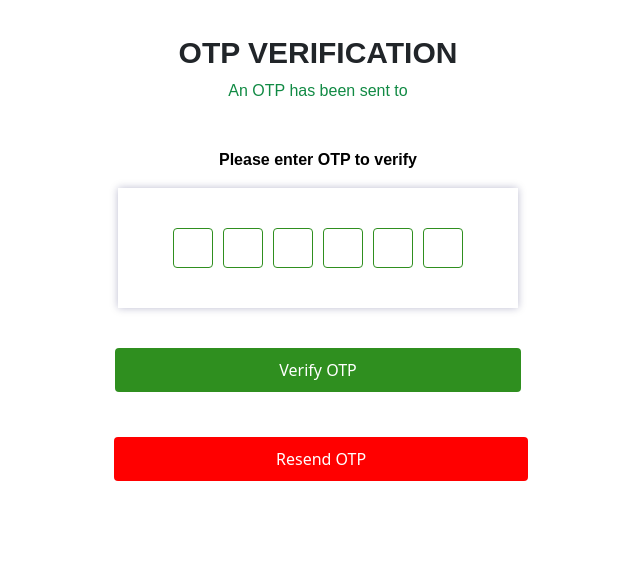
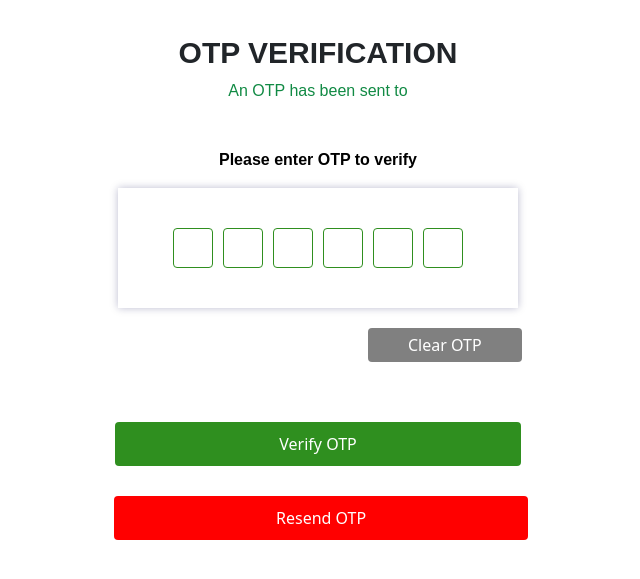
Before and after one commit to cupcake-mastur/EcoWheels, a Flask app: template templates/customer/verify_otp.html in a window 1280 px wide. Shown: the top 579 px of the page, without its empty margins (322-962 px from the left). Run offline with Flask 3, Linux system fonts and the light colour scheme; the template is opened without the code that fills it: values that come from a table or form of the project are taken from there, others are empty; parts of the project's set-up code (start-up, migrations or seed data) failed here and were passed over; some libraries are stand-ins or nearby versions.

Commit message:
add clear otp function

```diff
--- a/__init__.py
+++ b/__init__.py
@@ -58,7 +58,7 @@ app.config['SECRET_KEY'] = os.environ.get("SECRET_KEY")
 s = URLSafeTimedSerializer(os.environ.get("SECRET_KEY"))
 app.config['SQLALCHEMY_DATABASE_URI'] = os.environ.get("DATABASE_URI")
 app.config['SQLALCHEMY_TRACK_MODIFICATIONS'] = False
-app.config['PERMANENT_SESSION_LIFETIME'] = timedelta(minutes=1)  # Session timeout after 30 minutes
+app.config['PERMANENT_SESSION_LIFETIME'] = timedelta(minutes=30)  # Session timeout after 30 minutes
 
 app.config.update(
     SESSION_COOKIE_SECURE=True,  # Only send cookie over HTTPS
@@ -706,6 +706,7 @@ def delete_account():
             # Delete entries from related tables first (because of foreign key constraints)
             db.session.query(UserURL).filter_by(user_id=user_id).delete()
             db.session.query(PasswordHistory).filter_by(user_id=user_id).delete()
+            db.session.query(PasswordResetRequest).filter_by(user_id=user.id).delete()
             db.session.delete(user)
             db.session.commit()
             session.clear()
--- a/static/css/verify_otp.css
+++ b/static/css/verify_otp.css
@@ -71,9 +71,21 @@ body{
     background-color: #ff0000;
     border: 0;
     padding: 10px 162px;
-    margin: 45px 0 5px 436px;
+    margin: 30px 0 5px 436px;
     font-size: 16px;
-    color: #ffffff; /* Text color */
+    color: white;
+}
+
+#clear-otp {
+  cursor: pointer;
+  border: 0;
+  border-radius: 4px;
+  padding: 5px 40px;
+  margin-top: 20px;
+  margin-left: 690px;
+  margin-bottom: 20px;
+  background-color: grey;
+  color: white;
 }
 
 #verify {
--- a/templates/customer/verify_otp.html
+++ b/templates/customer/verify_otp.html
@@ -25,6 +25,8 @@
             {{ form.otp6(class="otp__digit otp__field__6", onpaste="return false;", required=True) }}
           </div>
 
+        <button type="button" id="clear-otp">Clear OTP</button>
+
         <button type="submit" id="verify">Verify OTP</button>
     </form>
     <form action="{{ url_for('request_new_otp') }}" method="post">
@@ -35,6 +37,15 @@
 <script>
     // Get all input fields
     var otpFields = document.querySelectorAll('#otp input');
+
+    // Function to clear all OTP input fields
+    function clearOtpFields() {
+        otpFields.forEach(function(field) {
+            field.value = '';
+        });
+        // Focus on the first field
+        otpFields[0].focus();
+    }
 
     // Add event listeners to each input field
     otpFields.forEach(function(field, index) {
@@ -52,6 +63,11 @@
             }
         });
     });
+
+    // Add event listener to the clear button
+    document.getElementById('clear-otp').addEventListener('click', function() {
+        clearOtpFields();
+    });
 </script>
 
 {% endblock %}
```
